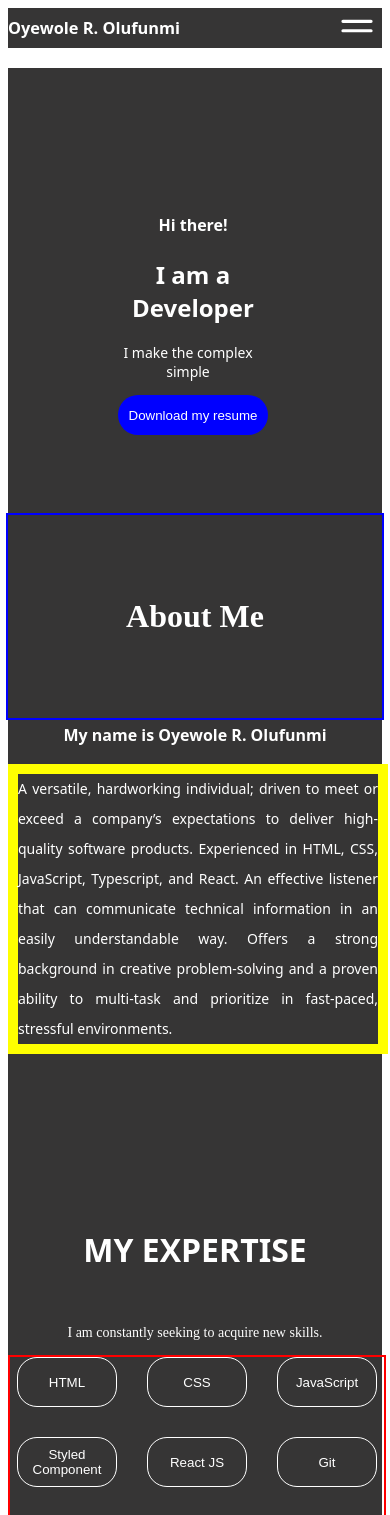
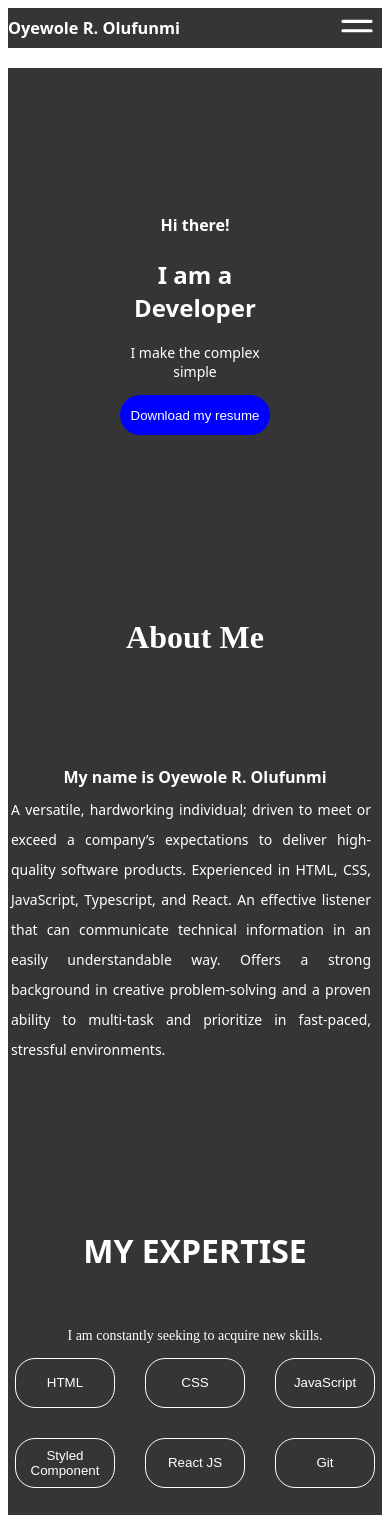
Before and after one commit to Becca-Hamzy/My-Portfolio, a React (Vite) app: page / in a window 390 px wide. Shown: the top 1515 px of the page. Built offline with nearby package versions, Linux system fonts and the light colour scheme.

Commit message:
other errors fixed

```diff
--- a/src/Component/About/About.css
+++ b/src/Component/About/About.css
@@ -87,7 +87,7 @@
 
     .left{
         width: 100%;
-        border: 2px solid blue;
+        /* border: 2px solid blue; */
         height: 400px;
         margin-top: -55px;
        display: flex;
@@ -119,10 +119,10 @@
 
     }
     .right p{
-        border: 10px solid yellow;
+        /* border: 10px solid yellow; */
         width: 100%;
         width: 360px;
-        margin-left: 0px;
+        margin: 3px;
         text-align: justify;
     }
 
--- a/src/Component/Capability/Capability.css
+++ b/src/Component/Capability/Capability.css
@@ -68,7 +68,7 @@
     flex-wrap: wrap;
     /* flex-direction: column; */
     width: 100%;
-    border: 2px solid red;
+    /* border: 2px solid red; */
     padding: 0px;
     align-items: center;
     justify-content: center;
--- a/src/Component/Contact/Contact.css
+++ b/src/Component/Contact/Contact.css
@@ -111,7 +111,8 @@
     .conta p{
 
         font-family: system-ui, -apple-system, BlinkMacSystemFont, 'Segoe UI', Roboto, Oxygen, Ubuntu, Cantarell, 'Open Sans', 'Helvetica Neue', sans-serif;
-        margin-left: -15px;
+        margin-left: -35px;
+        width: 100%;
 
     }
 
--- a/src/Component/Experience/Experience.css
+++ b/src/Component/Experience/Experience.css
@@ -6,8 +6,7 @@
     height: 400px;
     /* border: 10px solid blue; */
 
-    /* width: 100%; */
-    /* border: 1px solid; */
+
 }
 
 .expe{
@@ -29,16 +28,16 @@
 @media(max-width: 800px){
 
     .exper{
-        display: flex;
-        flex-direction: column;
-        justify-content: space-between;
-        background-color: rgb(54, 53, 53);;
+         display: flex;
+          flex-direction: column;
+           justify-content: space-between;
+           background-color: rgb(54, 53, 53);;
             color: white;
             height: 800px;
-            /* width: 100%; */
-            /* border: 10px solid ; */
-            margin-top: -35px;
-            /* border: 10px solid blue; */
+            width: 100%;
+            margin-top: -355px;
+            padding: 0px;
+            /* border: 2px solid blue; */
 
         }
 
@@ -51,15 +50,19 @@
            margin-left: -75px;
 
         }
+        ul{
+            list-style: none;
+        }
 
         .experi{
-            /* padding: 50px; */
-            margin-right: 120px;
-            margin-top: -120px;
+            padding: 0px;
+            margin-right: 0px;
+            margin-top: -100px;
             font-family: system-ui, -apple-system, BlinkMacSystemFont, 'Segoe UI', Roboto, Oxygen, Ubuntu, Cantarell, 'Open Sans', 'Helvetica Neue', sans-serif;
-            /* border: 1px solid blue; */
-            width: 250px;
-            text-align: justify;
+            width: 100%;
+            text-align: center;
+            margin-left: 0px;
+            margin-bottom: 300px;
 
 
         }
--- a/src/Component/Hero/Hero.css
+++ b/src/Component/Hero/Hero.css
@@ -54,26 +54,28 @@
 
     .text{
         margin-top: -50px;
-        width: 150px;
-        /* border:  10px solid green; */
-        margin-left: 10px;
+        width: 100%;
+        /* border:  2px solid green; */
+        margin-left: 0px;
         height: 200px;
+        text-align: center;
 
     }
     .text h2{
-        width: 150px;
+        width: 100%;
         /* border:  10px solid green; */
         margin-left: 0px;
         text-align: center;
 
     }
     .text p{
-        margin-left: -10px;
+        margin-left: 0px;
         text-align: center;
 
     }
     .text h4{
         text-align: center;
+        margin-left: 0px;
 
     }
 
@@ -85,7 +87,7 @@
         border: none;
         color: white;
         margin-left: 0px;
-
+        text-align: center;
     }
 
 
--- a/src/Component/Project/Project.css
+++ b/src/Component/Project/Project.css
@@ -17,7 +17,7 @@
 }
 .proimg{
     width: 300px;
-    height: 280px;
+    height: 250px;
     margin: 30px;
     margin-top: 40px;
     padding-bottom: 50px;
@@ -71,13 +71,12 @@
   .proimg img{
     width: 300px;
     height: 150px;
-    /* border: 10px solid green;    */
 
 
 }
 .proimg{
   width: 300px;
-  height: 280px;
+  height: 320px;
   margin: 30px;
   margin-top: 10px;
   padding-bottom: 50px;
@@ -86,7 +85,6 @@
   font-family: system-ui, -apple-system, BlinkMacSystemFont, 'Segoe UI', Roboto, Oxygen, Ubuntu, Cantarell, 'Open Sans', 'Helvetica Neue', sans-serif;
   font-size: 13px;
   text-align: justify;
-  /* border: 10px solid blue; */
 
 
 }
--- a/src/Static/Header/Sidebar/Sidebar.css
+++ b/src/Static/Header/Sidebar/Sidebar.css
@@ -1,7 +1,9 @@
 .contain{
  display: flex;
  flex-direction: column;
-color: white;
+color: red;
 position: absolute;
 top: 100px;
+font-size: 20px;
+font-family: system-ui, -apple-system, BlinkMacSystemFont, 'Segoe UI', Roboto, Oxygen, Ubuntu, Cantarell, 'Open Sans', 'Helvetica Neue', sans-serif;
 }
```
